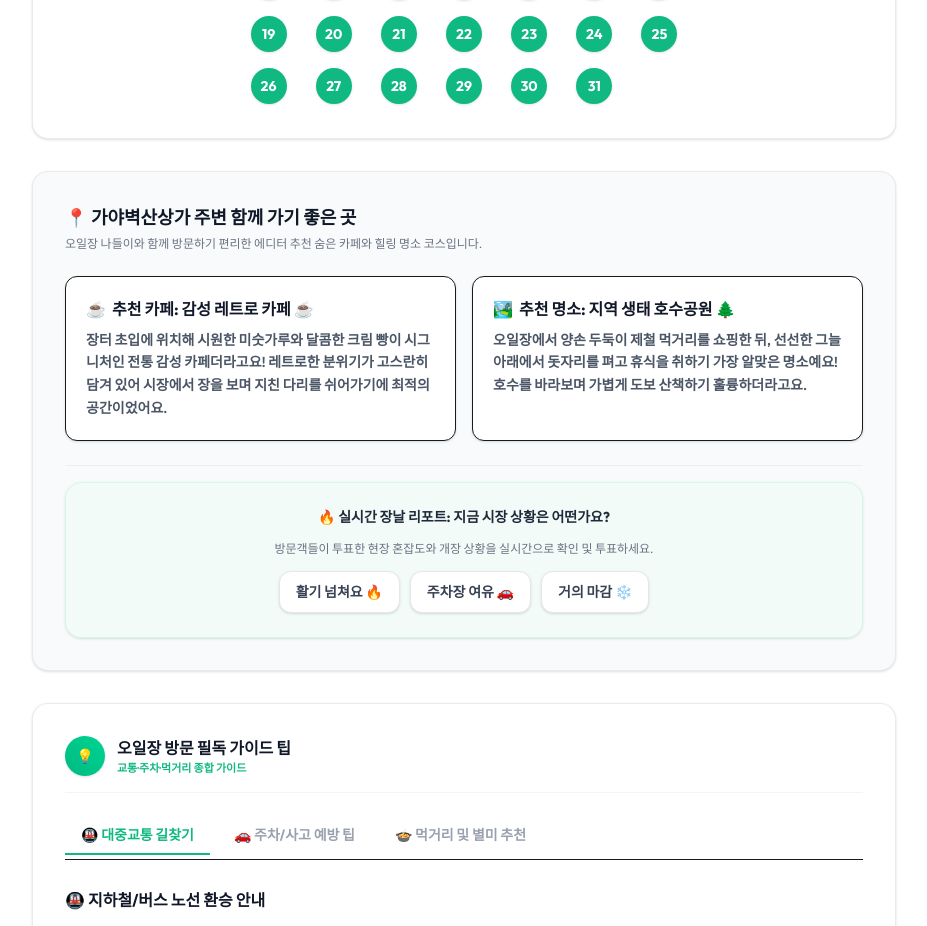
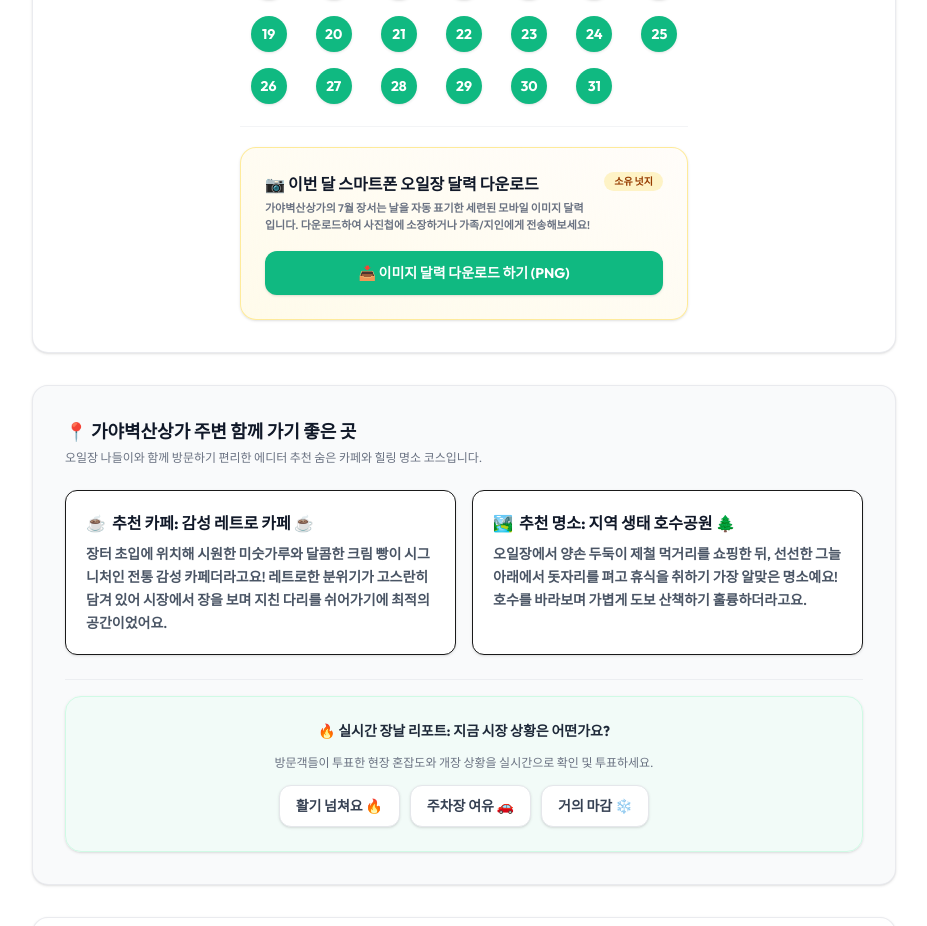
Before and after one commit to pyoska/jangnalmap, a Next.js app: page /market/1003 in a window 1280 px wide. Shown: the part 2280-3206 px from the top of the page, without its empty margins (176-1103 px from the left). Built offline with nearby package versions, Linux system fonts and the light colour scheme.

Commit message:
feat: implement Priority 2 - D-day favorites badges and image calendar download builder

```diff
--- a/src/app/market/[id]/page.js
+++ b/src/app/market/[id]/page.js
@@ -8,6 +8,7 @@ import ShoppingChecklist from '@/components/ShoppingChecklist';
 import Footer from '@/components/Footer';
 import ShareButton from '@/components/ShareButton';
 import GuideTabs from '@/components/GuideTabs';
+import CalendarDownload from '@/components/CalendarDownload';
 import marketsData from '../../../../public/data/markets.json';
 
 // Helper to extract Si/Gun/Gu from address (e.g. "제주시" or "성남시" or "정선군")
@@ -650,6 +651,11 @@ export default async function MarketDetailPage({ params }) {
                 );
               })}
             </div>
+
+            {/* 📷 이번 달 스마트폰 오일장 달력 다운로드 빌더 */}
+            <div className="mt-5 pt-5 border-t border-gray-100">
+              <CalendarDownload marketName={market.market_name} openingCycle={market.opening_cycle} />
+            </div>
           </div>
         </section>
 
--- a/src/app/page.js
+++ b/src/app/page.js
@@ -483,11 +483,18 @@ export default function Home() {
                     <button
                       key={m.id}
                       onClick={() => handleSelectMarket(m)}
-                      className={`text-xs px-2.5 py-1.5 rounded-xl border font-bold transition-all flex items-center gap-1 cursor-pointer bg-white border-amber-200 text-amber-850 hover:bg-amber-50 ${
+                      className={`text-xs px-2.5 py-1.5 rounded-xl border font-bold transition-all flex items-center gap-1.5 cursor-pointer bg-white border-amber-200 text-amber-850 hover:bg-amber-50 ${
                         activeMarket && activeMarket.id === m.id ? 'ring-2 ring-amber-400 border-amber-400' : ''
                       }`}
                     >
                       <span>{m.market_name}</span>
+                      <span className={`text-[9px] px-1.5 py-0.5 rounded-md font-extrabold ${
+                        m.isToday
+                          ? 'bg-orange-500 text-white animate-pulse'
+                          : 'bg-amber-100 text-amber-800'
+                      }`}>
+                        {m.isToday ? '오늘!' : `D-${m.daysUntil}`}
+                      </span>
                     </button>
                   ))}
                 </div>
--- /dev/null
+++ b/src/components/CalendarDownload.js
@@ -0,0 +1,195 @@
+'use client';
+
+import { useRef, useEffect, useState } from 'react';
+
+export default function CalendarDownload({ marketName, openingCycle }) {
+  const canvasRef = useRef(null);
+  const [imgUrl, setImgUrl] = useState('');
+
+  // Extract cycle numbers (e.g. "2일+7일" -> [2, 7])
+  const getCycleDays = () => {
+    if (openingCycle === '매일') return Array.from({ length: 31 }, (_, i) => i + 1);
+    const matches = openingCycle.match(/\d+/g);
+    if (!matches) return [];
+    return matches.map(Number);
+  };
+
+  const cycleDays = getCycleDays();
+
+  // Check if a date is a market day
+  const isMarketDay = (day) => {
+    if (openingCycle === '매일') return true;
+    const dateStr = String(day);
+    // Matches if the single-digit date matches, or the last digit of two-digit date matches
+    return cycleDays.some(d => {
+      if (d === 5) {
+        // special match for 5, 10, 15, 20, 25, 30
+        return day % 5 === 0;
+      }
+      return day % 10 === d;
+    });
+  };
+
+  useEffect(() => {
+    const canvas = canvasRef.current;
+    if (!canvas) return;
+    const ctx = canvas.getContext('2d');
+    if (!ctx) return;
+
+    const width = 800;
+    const height = 900;
+    canvas.width = width;
+    canvas.height = height;
+
+    // 1. Background
+    ctx.fillStyle = '#FFFFFF';
+    ctx.fillRect(0, 0, width, height);
+
+    // Border
+    ctx.strokeStyle = '#E5E7EB';
+    ctx.lineWidth = 10;
+    ctx.strokeRect(5, 5, width - 10, height - 10);
+
+    // 2. Header Box
+    ctx.fillStyle = '#060913';
+    ctx.fillRect(10, 10, width - 20, 150);
+
+    // Header Title
+    ctx.fillStyle = '#FFFFFF';
+    ctx.font = 'bold 32px sans-serif';
+    ctx.textAlign = 'center';
+    ctx.fillText(`${marketName}`, width / 2, 75);
+
+    ctx.fillStyle = '#10B981';
+    ctx.font = 'bold 20px sans-serif';
+    ctx.fillText(`🗓️ 2026년 7월 장날 달력 (${openingCycle})`, width / 2, 115);
+
+    // 3. Weekday Names Header (Sun ~ Sat)
+    const weekdays = ['일', '월', '화', '수', '목', '금', '토'];
+    const startX = 80;
+    const colWidth = 108;
+    const startY = 220;
+    const rowHeight = 95;
+
+    ctx.font = 'bold 22px sans-serif';
+    weekdays.forEach((day, i) => {
+      if (i === 0) ctx.fillStyle = '#EF4444'; // Sun
+      else if (i === 6) ctx.fillStyle = '#3B82F6'; // Sat
+      else ctx.fillStyle = '#374151'; // Weekdays
+      ctx.fillText(day, startX + i * colWidth, startY);
+    });
+
+    // Divider line below weekday header
+    ctx.strokeStyle = '#F3F4F6';
+    ctx.lineWidth = 2;
+    ctx.beginPath();
+    ctx.moveTo(40, startY + 25);
+    ctx.lineTo(width - 40, startY + 25);
+    ctx.stroke();
+
+    // 4. Draw Calendar Days for July 2026
+    // July 1, 2026 starts on Wednesday (index 3)
+    const startOffset = 3;
+    const totalDays = 31;
+    let dayCounter = 1;
+    const gridYStart = startY + 70;
+
+    for (let row = 0; row < 6; row++) {
+      for (let col = 0; col < 7; col++) {
+        const gridIndex = row * 7 + col;
+        if (gridIndex >= startOffset && dayCounter <= totalDays) {
+          const x = startX + col * colWidth;
+          const y = gridYStart + row * rowHeight;
+
+          const isMarket = isMarketDay(dayCounter);
+
+          // Highlight Market Day
+          if (isMarket) {
+            ctx.fillStyle = '#FFEBE3';
+            ctx.beginPath();
+            ctx.arc(x, y - 8, 38, 0, Math.PI * 2);
+            ctx.fill();
+
+            ctx.strokeStyle = '#FF5A1F';
+            ctx.lineWidth = 3;
+            ctx.stroke();
+          }
+
+          // Draw Day Number
+          ctx.font = 'bold 24px sans-serif';
+          ctx.textAlign = 'center';
+
+          if (isMarket) {
+            ctx.fillStyle = '#FF5A1F';
+          } else if (col === 0) {
+            ctx.fillStyle = '#EF4444'; // Sun
+          } else if (col === 6) {
+            ctx.fillStyle = '#3B82F6'; // Sat
+          } else {
+            ctx.fillStyle = '#111827';
+          }
+
+          ctx.fillText(String(dayCounter), x, y);
+
+          // Draw small text label under market day
+          if (isMarket) {
+            ctx.font = 'bold 12px sans-serif';
+            ctx.fillStyle = '#FF5A1F';
+            ctx.fillText('장날', x, y + 16);
+          }
+
+          dayCounter++;
+        }
+      }
+    }
+
+    // 5. Footer Branding
+    ctx.fillStyle = '#F9FAFB';
+    ctx.fillRect(10, height - 90, width - 20, 80);
+
+    ctx.fillStyle = '#9CA3AF';
+    ctx.font = 'bold 16px sans-serif';
+    ctx.fillText('대한민국 1등 오일장지도 — 장날맵.com', width / 2, height - 52);
+
+    ctx.font = '12px sans-serif';
+    ctx.fillText('※ 본 이미지를 다운로드하여 갤러리에 저장하거나 카톡방에 공유하여 편하게 사용하세요.', width / 2, height - 25);
+
+    // Save as URL
+    try {
+      setImgUrl(canvas.toDataURL('image/png'));
+    } catch (e) {
+      console.error(e);
+    }
+  }, [marketName, openingCycle]);
+
+  return (
+    <div className="bg-gradient-to-tr from-amber-50 to-orange-50/30 border border-amber-200/80 rounded-2xl p-5 sm:p-6 flex flex-col gap-4 shadow-sm">
+      <div className="flex items-start justify-between gap-3">
+        <div>
+          <h4 className="text-sm sm:text-base font-extrabold text-gray-900 flex items-center gap-1.5">
+            📷 이번 달 스마트폰 오일장 달력 다운로드
+          </h4>
+          <p className="text-[11px] text-gray-500 mt-1 font-semibold leading-relaxed">
+            {marketName}의 7월 장서는 날을 자동 표기한 세련된 모바일 이미지 달력입니다. 다운로드하여 사진첩에 소장하거나 가족/지인에게 전송해보세요!
+          </p>
+        </div>
+        <span className="bg-amber-100 text-amber-800 text-[10px] px-2.5 py-0.5 rounded-full font-bold whitespace-nowrap shrink-0">
+          소유 넛지
+        </span>
+      </div>
+
+      {/* Hidden canvas used for rendering */}
+      <canvas ref={canvasRef} style={{ display: 'none' }} />
+
+      {imgUrl && (
+        <a
+          href={imgUrl}
+          download={`${marketName.replace(/\s+/g, '')}_2026_07_달력.png`}
+          className="w-full bg-[#10B981] hover:bg-[#059669] text-white font-extrabold py-3 px-4 rounded-xl text-xs sm:text-sm text-center flex items-center justify-center gap-1.5 shadow-sm transition-transform duration-150 hover:-translate-y-0.5 active:translate-y-0 cursor-pointer"
+        >
+          📥 이미지 달력 다운로드 하기 (PNG)
+        </a>
+      )}
+    </div>
+  );
+}
```
Also changed, not shown: 1 other file (tests, documents, lock files or other folders).
